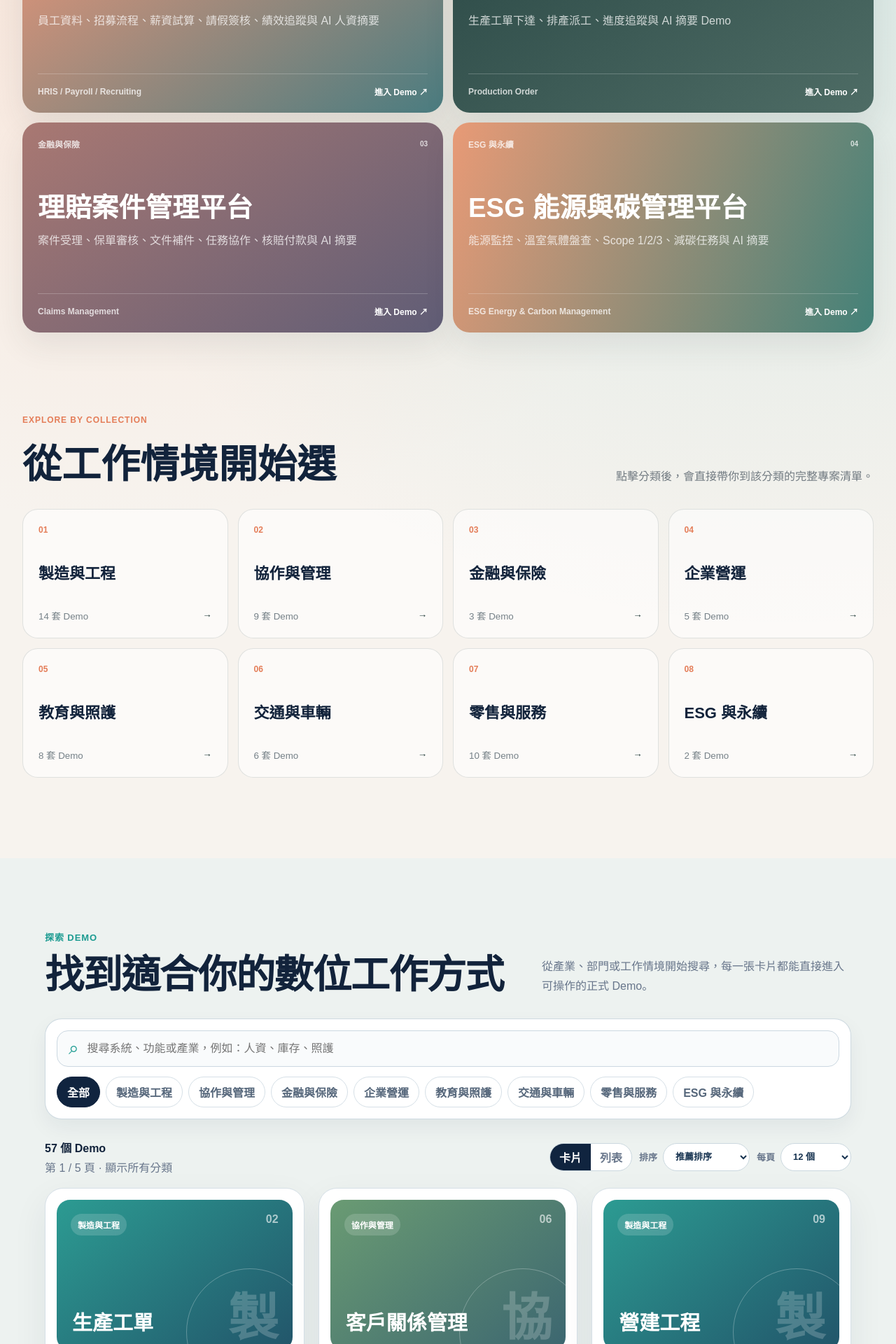
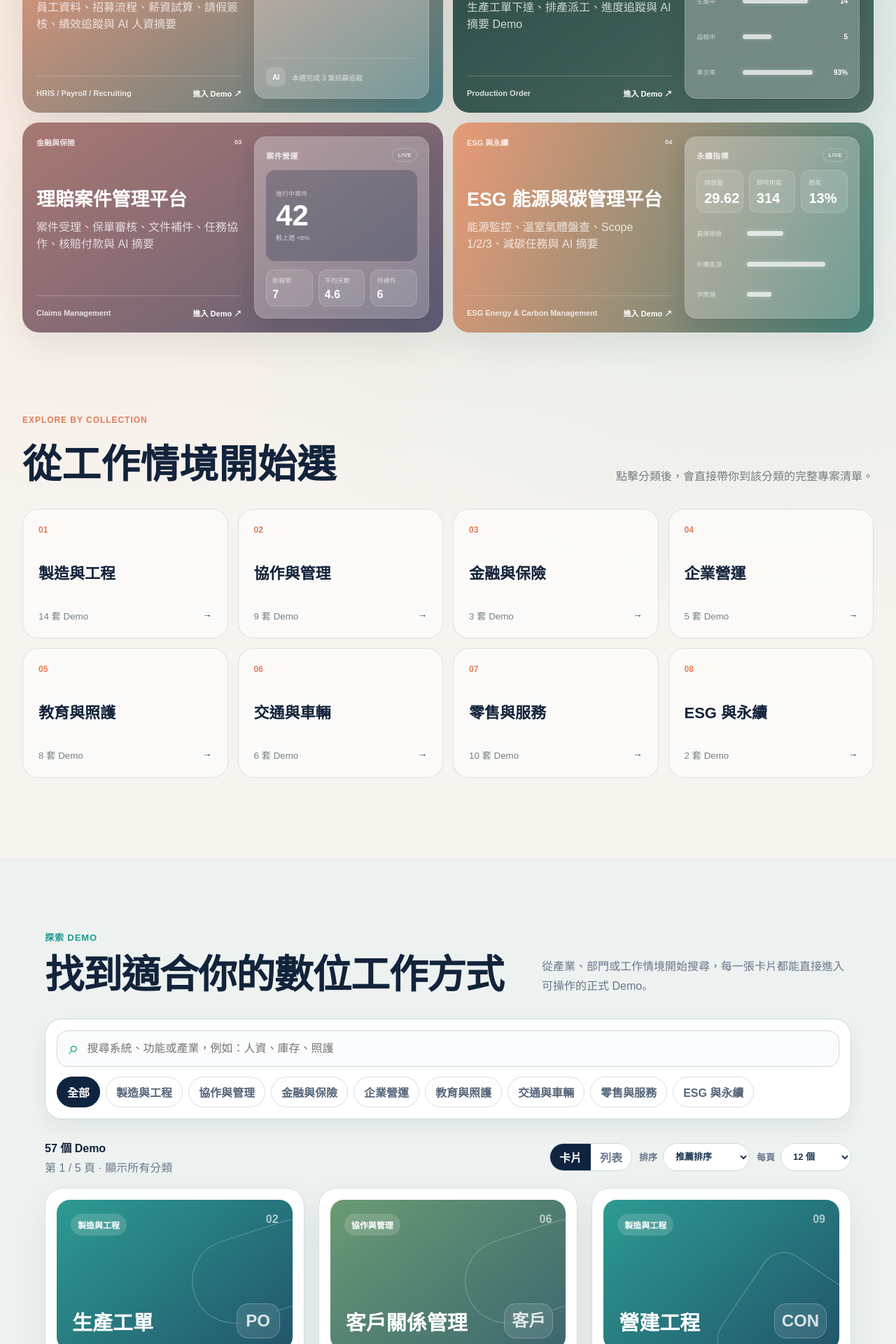
Before and after one commit to yunghua817/jvision-showcase-vercel, a Next.js app: page / in a window 1280 px wide. Shown: the part 600-2520 px from the top of the page at 70% size. Built offline with nearby package versions, Linux system fonts and the light colour scheme.

Commit message:
refine showcase featured cards

```diff
--- a/src/app/globals.css
+++ b/src/app/globals.css
@@ -159,8 +159,11 @@ h1 { max-width: 850px; margin: 0 0 26px; color: #10243f; font-size: clamp(48px,
 .card-visual::after { content: ""; position: absolute; inset: auto -30px -65px auto; width: 180px; height: 180px; border: 1px solid rgba(255,255,255,.28); border-radius: 50%; }
 .card-visual > span { position: absolute; top: 20px; left: 20px; border-radius: 999px; padding: 7px 10px; background: rgba(255,255,255,.16); font-size: 12px; font-weight: 900; backdrop-filter: blur(9px); }
 .card-visual > b { position: absolute; top: 19px; right: 20px; color: rgba(255,255,255,.62); }
-.card-visual > strong { position: relative; z-index: 1; max-width: 85%; font-size: 29px; line-height: 1.12; }
-.card-visual > i { position: absolute; right: 20px; bottom: 10px; z-index: 0; color: rgba(255,255,255,.2); font-size: 72px; font-style: normal; font-weight: 900; line-height: 1; }
+.card-visual > strong { position: relative; z-index: 1; max-width: 68%; font-size: 29px; line-height: 1.12; }
+.card-visual > i { position: absolute; right: 18px; bottom: 17px; z-index: 1; min-width: 62px; border: 1px solid rgba(255,255,255,.24); border-radius: 17px; padding: 12px 10px; background: rgba(255,255,255,.1); color: rgba(255,255,255,.82); font-size: 24px; font-style: normal; font-weight: 900; line-height: 1; text-align: center; backdrop-filter: blur(8px); }
+.card-visual.visual-pattern-1::after { inset: auto -24px -58px auto; width: 175px; height: 175px; border-radius: 34px; transform: rotate(34deg); }
+.card-visual.visual-pattern-2::after { inset: 42px -66px auto auto; width: 210px; height: 118px; border-radius: 999px; transform: rotate(-18deg); }
+.card-visual.visual-pattern-3::after { inset: auto 28px -85px auto; width: 112px; height: 220px; border-radius: 999px; transform: rotate(18deg); }
 .tone-coral { background: linear-gradient(140deg, #ec8a73, #8c5e78); }
 .tone-teal { background: linear-gradient(140deg, #2c9b92, #22556a); }
 .tone-blue { background: linear-gradient(140deg, #4b83ba, #374b7c); }
@@ -391,14 +394,36 @@ footer img { width: 126px; }
 .curator-actions a:first-child { border-color: #223b39; background: #223b39; color: #fff; }
 
 .curator-showcase { display: grid; grid-template-columns: repeat(2,minmax(0,1fr)); grid-auto-rows: 300px; gap: 14px; }
-.curator-piece { display: flex; min-width: 0; justify-content: space-between; flex-direction: column; overflow: hidden; border-radius: 24px; padding: 22px; color: #fff; box-shadow: 0 18px 45px rgba(49,55,53,.09); }
+.curator-piece { display: grid; min-width: 0; grid-template-columns: minmax(0,1.08fr) minmax(230px,.92fr); gap: 18px; overflow: hidden; border-radius: 24px; padding: 20px; color: #fff; box-shadow: 0 18px 45px rgba(49,55,53,.09); }
+.piece-copy { display: flex; min-width: 0; justify-content: space-between; flex-direction: column; }
+.piece-preview { min-width: 0; overflow: hidden; border: 1px solid rgba(255,255,255,.28); border-radius: 17px; background: rgba(255,255,255,.16); box-shadow: 0 14px 32px rgba(19,35,37,.14); }
+.piece-infographic { display: flex; height: 100%; min-height: 0; flex-direction: column; gap: 12px; padding: 16px; background: linear-gradient(145deg,rgba(255,255,255,.17),rgba(255,255,255,.07)); }
+.infographic-head { display: flex; align-items: center; justify-content: space-between; color: rgba(255,255,255,.78); font-size: 11px; font-weight: 900; letter-spacing: .04em; }
+.infographic-head small { border: 1px solid rgba(255,255,255,.24); border-radius: 999px; padding: 4px 7px; font-size: 8px; }
+.infographic-kpis { display: grid; gap: 8px; }
+.infographic-kpis.three { grid-template-columns: repeat(3,minmax(0,1fr)); }
+.infographic-kpis > span { display: flex; min-width: 0; flex-direction: column; gap: 6px; border: 1px solid rgba(255,255,255,.16); border-radius: 12px; padding: 10px; background: rgba(255,255,255,.11); }
+.infographic-kpis small, .infographic-primary small, .infographic-bars small { overflow: hidden; color: rgba(255,255,255,.66); font-size: 9px; text-overflow: ellipsis; white-space: nowrap; }
+.infographic-kpis b { color: #fff; font-size: 20px; line-height: 1; }
+.infographic-note { display: flex; align-items: center; gap: 9px; margin-top: auto; border-top: 1px solid rgba(255,255,255,.16); padding-top: 12px; color: rgba(255,255,255,.72); font-size: 10px; }
+.infographic-note b { display: grid; width: 28px; height: 28px; place-items: center; border-radius: 9px; background: rgba(255,255,255,.16); color: #fff; }
+.infographic-bars { display: flex; flex: 1; flex-direction: column; justify-content: space-around; gap: 9px; }
+.infographic-bars > span { display: grid; grid-template-columns: 58px minmax(0,1fr) 34px; align-items: center; gap: 8px; }
+.infographic-bars i { height: 7px; max-width: 100%; border-radius: 999px; background: rgba(255,255,255,.72); box-shadow: 0 0 0 4px rgba(255,255,255,.06); }
+.infographic-bars b { color: #fff; font-size: 10px; text-align: right; }
+.infographic-primary { display: flex; flex: 1; align-items: flex-start; flex-direction: column; justify-content: center; border-radius: 13px; padding: 14px; background: rgba(18,38,61,.28); }
+.infographic-primary strong { margin: 4px 0; color: #fff; font-size: 42px; line-height: 1; }
+.infographic-primary span { color: rgba(255,255,255,.68); font-size: 9px; }
+.infographic-kpis.compact > span { padding: 8px; }
+.infographic-kpis.compact b { font-size: 16px; }
+.infographic-bars.compact > span { grid-template-columns: 64px minmax(0,1fr); }
 .piece-1 { background: linear-gradient(145deg,#eb9678,#4a7c80); }
 .piece-2 { background: linear-gradient(145deg,#2b4946,#4e6c65); }
 .piece-3 { background: linear-gradient(145deg,#a97872,#605d76); }
 .piece-4 { background: linear-gradient(110deg,#e89a76,#438178); }
-.piece-top, .piece-footer { display: flex; align-items: center; justify-content: space-between; gap: 18px; color: rgba(255,255,255,.76); font-size: 12px; font-weight: 900; }
-.piece-content strong { display: block; max-width: 650px; font-size: clamp(28px,3vw,42px); line-height: 1.08; }
-.piece-content p { max-width: 620px; margin: 14px 0 0; color: rgba(255,255,255,.76); line-height: 1.65; }
+.piece-top, .piece-footer { display: flex; align-items: center; justify-content: space-between; gap: 18px; color: rgba(255,255,255,.8); font-size: 11px; font-weight: 900; }
+.piece-content strong { display: block; max-width: 650px; font-size: clamp(24px,2.1vw,31px); line-height: 1.1; }
+.piece-content p { display: -webkit-box; overflow: hidden; max-width: 620px; margin: 12px 0 0; color: rgba(255,255,255,.76); line-height: 1.55; -webkit-box-orient: vertical; -webkit-line-clamp: 3; }
 .piece-footer { border-top: 1px solid rgba(255,255,255,.22); padding-top: 16px; }
 .piece-footer b { color: #fff; }
 
@@ -415,6 +440,11 @@ footer img { width: 126px; }
 .curator-category-grid small { display: flex; width: 100%; justify-content: space-between; color: #758087; }
 .curator-category-grid small b { color: #223b39; }
 .curator-page .explore { background: #edf2f0; }
+
+@media (max-width: 1000px) {
+  .curator-showcase { grid-auto-rows: 390px; }
+  .curator-piece { grid-template-columns: 1fr; grid-template-rows: minmax(0,1fr) 150px; }
+}
 
 @media (max-width: 900px) {
   .curator-header { position: relative; align-items: center; flex-direction: row; padding: 15px 0; }
@@ -439,7 +469,8 @@ footer img { width: 126px; }
   .curator-hero h1 { font-size: 35px; line-height: 1.18; }
   .curator-actions a { width: 100%; }
   .curator-showcase { grid-template-columns: 1fr; grid-auto-rows: auto; }
-  .piece-1, .piece-2, .piece-3, .piece-4 { grid-column: auto; grid-row: auto; min-height: 250px; }
+  .piece-1, .piece-2, .piece-3, .piece-4 { grid-column: auto; grid-row: auto; min-height: 430px; }
+  .curator-piece { grid-template-rows: minmax(0,1fr) 185px; }
   .curator-section-heading { align-items: flex-start; flex-direction: column; }
   .curator-category-grid { grid-template-columns: 1fr; }
   .curator-category-grid a { min-height: 145px; }
--- a/src/app/page.tsx
+++ b/src/app/page.tsx
@@ -70,12 +70,43 @@ export default async function Home({ searchParams }: HomeProps) {
         <section className="curator-showcase" id="showcase" aria-label="精選 Demo">
           {showcase.map((product, index) => (
             <a className={`curator-piece piece-${index + 1}`} href={product.demoUrl} key={product.slug}>
-              <div className="piece-top"><span>{product.category}</span><small>0{index + 1}</small></div>
-              <div className="piece-content">
-                <strong>{product.name}</strong>
-                <p>{product.description}</p>
+              <div className="piece-copy">
+                <div className="piece-top"><span>{product.category}</span><small>0{index + 1}</small></div>
+                <div className="piece-content">
+                  <strong>{product.name}</strong>
+                  <p>{product.description}</p>
+                </div>
+                <div className="piece-footer"><span>{product.module}</span><b>進入 Demo ↗</b></div>
               </div>
-              <div className="piece-footer"><span>{product.module}</span><b>進入 Demo ↗</b></div>
+              <div className="piece-preview" aria-hidden="true">
+                <div className={`piece-infographic infographic-${index + 1}`}>
+                  <div className="infographic-head">
+                    <span>{["人力概況", "今日排程", "案件營運", "永續指標"][index]}</span>
+                    <small>LIVE</small>
+                  </div>
+                  {index === 0 && (
+                    <>
+                      <div className="infographic-kpis three"><span><small>員工</small><b>3</b></span><span><small>月薪資</small><b>232K</b></span><span><small>招募中</small><b>3</b></span></div>
+                      <div className="infographic-note"><b>AI</b><span>本週完成 3 筆招募追蹤</span></div>
+                    </>
+                  )}
+                  {index === 1 && (
+                    <div className="infographic-bars"><span><small>待排產</small><i style={{ width: "52%" }}></i><b>8</b></span><span><small>生產中</small><i style={{ width: "86%" }}></i><b>14</b></span><span><small>品檢中</small><i style={{ width: "38%" }}></i><b>5</b></span><span><small>準交率</small><i style={{ width: "93%" }}></i><b>93%</b></span></div>
+                  )}
+                  {index === 2 && (
+                    <>
+                      <div className="infographic-primary"><small>進行中案件</small><strong>42</strong><span>較上週 +8%</span></div>
+                      <div className="infographic-kpis three compact"><span><small>新報案</small><b>7</b></span><span><small>平均天數</small><b>4.6</b></span><span><small>待補件</small><b>6</b></span></div>
+                    </>
+                  )}
+                  {index === 3 && (
+                    <>
+                      <div className="infographic-kpis three"><span><small>排放量</small><b>29.62</b></span><span><small>即時用電</small><b>314</b></span><span><small>節能</small><b>13%</b></span></div>
+                      <div className="infographic-bars compact"><span><small>直接排放</small><i style={{ width: "36%" }}></i></span><span><small>外購能源</small><i style={{ width: "78%" }}></i></span><span><small>供應鏈</small><i style={{ width: "24%" }}></i></span></div>
+                    </>
+                  )}
+                </div>
+              </div>
             </a>
           ))}
         </section>
--- a/src/components/showcase-gallery.tsx
+++ b/src/components/showcase-gallery.tsx
@@ -9,6 +9,13 @@ const repositoryDateMap = repositoryDates as Record<string, { created_at: string
 
 function getRepositoryDates(product: Product) {
   return repositoryDateMap[product.githubUrl.replace(/\/$/, "").toLowerCase()];
+}
+
+function getModuleMark(product: Product) {
+  const words = product.module.toUpperCase().match(/[A-Z0-9]+/g) ?? [];
+  if (words.length > 1) return words.map((word) => word[0]).join("").slice(0, 3);
+  if (words.length === 1) return words[0].slice(0, 3);
+  return [...product.name.replace(/\s/g, "")].slice(0, 2).join("");
 }
 const categoryStyles: Record<string, { tone: string; mark: string }> = {
   "製造與工程": { tone: "teal", mark: "製" },
@@ -169,11 +176,11 @@ export function ShowcaseGallery({
                 return (
                 <article className="demo-card" data-slug={product.slug} key={product.slug}>
                   <div className="card-main">
-                    <div className={`card-visual tone-${categoryStyles[product.category]?.tone || tones[(product.id - 1) % tones.length]}`}>
+                    <div className={`card-visual visual-pattern-${product.id % 4} tone-${categoryStyles[product.category]?.tone || tones[(product.id - 1) % tones.length]}`}>
                       <span>{product.category}</span>
                       <b>{String(product.id).padStart(2, "0")}</b>
                       <strong>{product.name}</strong>
-                      <i aria-hidden="true">{categoryStyles[product.category]?.mark || "JV"}</i>
+                      <i aria-hidden="true">{getModuleMark(product)}</i>
                     </div>
                     <div className="card-copy">
                       <div className="card-meta">
```
